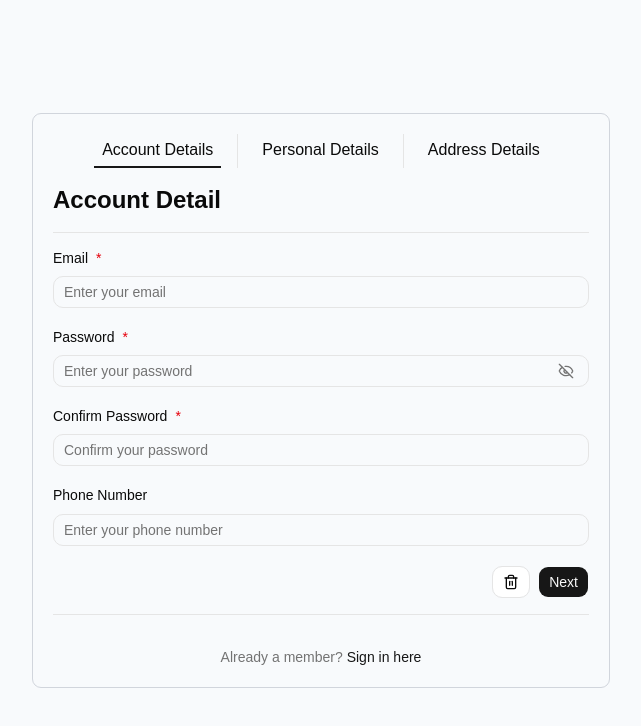
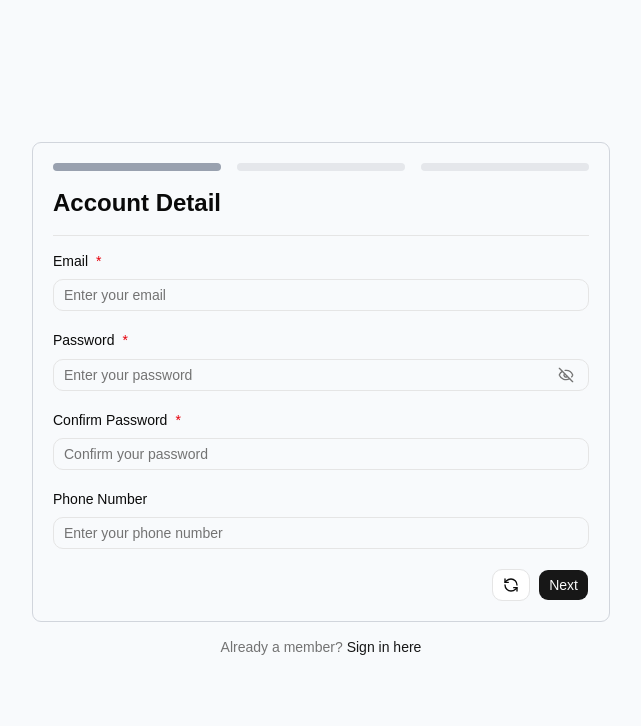
Before and after one commit to Himanshu-Sorathiya-Simform/LMS-07-SIGNIN-SIGNUP, a React (Vite) app: page /signup in a window 1280 px wide. Shown: the top 726 px of the page, without its empty margins (319-960 px from the left). Built offline with nearby package versions, Linux system fonts and the light colour scheme.

Commit message:
refactor styling of auth layout wrapper

```diff
--- /dev/null
+++ b/src/components/Stepper.tsx
@@ -0,0 +1,28 @@
+interface StepperProps {
+	currentStep: number;
+	maxStep: number;
+}
+
+function Stepper({ currentStep, maxStep }: StepperProps) {
+	return (
+		<div className="flex w-full gap-4">
+			{Array.from({ length: maxStep }).map((_, index) => {
+				const isActive = currentStep === index;
+				const isCompleted = currentStep > index;
+
+				return (
+					<div
+						key={index}
+						className={`h-2 w-full rounded-full transition-colors duration-200 ${
+							isActive ? "bg-gray-400"
+							: isCompleted ? "bg-primary"
+							: "bg-gray-200"
+						}`}
+					/>
+				);
+			})}
+		</div>
+	);
+}
+
+export default Stepper;
--- a/src/features/auth/SigninForm.tsx
+++ b/src/features/auth/SigninForm.tsx
@@ -1,12 +1,12 @@
 import { InputField } from "@/components/fields/InputField.tsx";
+import FormActions from "@/components/FormActions";
 import { Button } from "@/components/ui/button.tsx";
 import { FieldGroup } from "@/components/ui/field.tsx";
 import { Separator } from "@/components/ui/separator.tsx";
-import FormActions from "@/features/auth/components/FormActions";
 import { type SigninSchema, signinSchema } from "@/schemas/SigninSchema.ts";
 import { getInitialSigninDetails, getUsers } from "@/utils/sessionStorageUtils.ts";
 import { zodResolver } from "@hookform/resolvers/zod";
-import { Trash2 } from "lucide-react";
+import { RefreshCcw } from "lucide-react";
 import { useEffect } from "react";
 import { type SubmitHandler, useForm } from "react-hook-form";
 import { Link, useNavigate } from "react-router";
@@ -75,15 +75,13 @@ function SigninForm({ onLoginSuccess }: SigninFormProps) {
 	};
 
 	return (
-		<div className="flex flex-col gap-5">
+		<>
+			<div className="flex flex-col gap-4 rounded-md p-5 outline-1 outline-gray-300">
 				<h2 className="text-2xl font-bold">Signin</h2>
 
 				<Separator />
 
-			<form
-				onSubmit={handleSubmit(onSubmit)}
-				className="w-full"
-			>
+				<form onSubmit={handleSubmit(onSubmit)}>
 					<FieldGroup>
 						<InputField
 							id={"input-field-email"}
@@ -122,15 +120,14 @@ function SigninForm({ onLoginSuccess }: SigninFormProps) {
 								variant="outline"
 								onClick={handleReset}
 							>
-							<Trash2 />
+								<RefreshCcw />
 							</Button>
 						</FormActions>
 					</FieldGroup>
 				</form>
+			</div>
 
-			<Separator />
-
-			<p className="text-muted-foreground text-center text-sm">
+			<p className="text-muted-foreground mt-4 text-center text-sm">
 				New member?{" "}
 				<Link
 					to="/signup"
@@ -139,7 +136,7 @@ function SigninForm({ onLoginSuccess }: SigninFormProps) {
 					Sign up here
 				</Link>
 			</p>
-		</div>
+		</>
 	);
 }
 
--- a/src/features/auth/SignupForm.tsx
+++ b/src/features/auth/SignupForm.tsx
@@ -1,10 +1,10 @@
 import { Separator } from "@/components/ui/separator.tsx";
 import { useEffect, useState } from "react";
 import { Link } from "react-router";
+import Stepper from "../../components/Stepper.tsx";
 import AccountDetailsForm from "./components/AccountDetailsForm.tsx";
 import AddressDetailsForm from "./components/AddressDetailsForm.tsx";
 import PersonalDetailsForm from "./components/PersonalDetailsForm.tsx";
-import Stepper from "./components/Stepper.tsx";
 
 function SignupForm() {
 	const [currentStep, setCurrentStep] = useState(() => {
@@ -18,8 +18,12 @@ function SignupForm() {
 	}, [currentStep]);
 
 	return (
-		<div className="flex flex-col gap-4">
-			<Stepper currentStep={currentStep} />
+		<>
+			<div className="flex flex-col gap-4 rounded-md p-5 outline-1 outline-gray-300">
+				<Stepper
+					currentStep={currentStep}
+					maxStep={3}
+				/>
 
 				<h2 className="text-2xl font-bold">
 					{currentStep === 0 && "Account Detail"}
@@ -45,10 +49,8 @@ function SignupForm() {
 						previousStep={() => setCurrentStep((prev) => prev - 1)}
 					/>
 				)}
+			</div>
 
-			<Separator />
-
-			{currentStep === 0 && (
 			<p className="text-muted-foreground mt-4 text-center text-sm">
 				Already a member?{" "}
 				<Link
@@ -58,8 +60,7 @@ function SignupForm() {
 					Sign in here
 				</Link>
 			</p>
-			)}
-		</div>
+		</>
 	);
 }
 
--- a/src/features/auth/components/AccountDetailsForm.tsx
+++ b/src/features/auth/components/AccountDetailsForm.tsx
@@ -1,14 +1,14 @@
 import { InputField } from "@/components/fields/InputField.tsx";
+import FormActions from "@/components/FormActions";
 import { Button } from "@/components/ui/button.tsx";
 import { FieldGroup } from "@/components/ui/field.tsx";
-import FormActions from "@/features/auth/components/FormActions";
 import {
 	type AccountDetailsSchema,
 	accountDetailsSchema,
 } from "@/schemas/SignupSchema.ts";
 import { getInitialAccountDetails, getUsers } from "@/utils/sessionStorageUtils.ts";
 import { zodResolver } from "@hookform/resolvers/zod";
-import { Eye, EyeOff, Trash2 } from "lucide-react";
+import { Eye, EyeOff, RefreshCcw } from "lucide-react";
 import { useEffect, useState } from "react";
 import { type SubmitHandler, useForm } from "react-hook-form";
 
@@ -80,10 +80,7 @@ function AccountDetailsForm({ nextStep }: AccountDetailsFormProps) {
 	};
 
 	return (
-		<form
-			onSubmit={handleSubmit(onSubmit)}
-			className="w-full"
-		>
+		<form onSubmit={handleSubmit(onSubmit)}>
 			<FieldGroup>
 				<InputField
 					id={"input-field-email"}
@@ -146,7 +143,7 @@ function AccountDetailsForm({ nextStep }: AccountDetailsFormProps) {
 						variant="outline"
 						onClick={handleReset}
 					>
-						<Trash2 />
+						<RefreshCcw />
 					</Button>
 
 					<Button type="submit">Next</Button>
--- a/src/features/auth/components/AddressDetailsForm.tsx
+++ b/src/features/auth/components/AddressDetailsForm.tsx
@@ -1,7 +1,7 @@
 import { InputField } from "@/components/fields/InputField.tsx";
+import FormActions from "@/components/FormActions";
 import { Button } from "@/components/ui/button.tsx";
 import { FieldGroup } from "@/components/ui/field.tsx";
-import FormActions from "@/features/auth/components/FormActions";
 import {
 	type AccountDetailsSchema,
 	type AddressDetailsSchema,
@@ -10,7 +10,7 @@ import {
 } from "@/schemas/SignupSchema.ts";
 import { getInitialAddressDetails, setUsers } from "@/utils/sessionStorageUtils.ts";
 import { zodResolver } from "@hookform/resolvers/zod";
-import { Trash2 } from "lucide-react";
+import { RefreshCcw } from "lucide-react";
 import { useEffect } from "react";
 import { type SubmitHandler, useForm } from "react-hook-form";
 import { useNavigate } from "react-router";
@@ -84,10 +84,7 @@ function AddressDetailsForm({ previousStep }: AddressDetailsFormProps) {
 	};
 
 	return (
-		<form
-			onSubmit={handleSubmit(onSubmit)}
-			className="w-full"
-		>
+		<form onSubmit={handleSubmit(onSubmit)}>
 			<FieldGroup>
 				<FieldGroup className="grid grid-cols-2">
 					<InputField
@@ -175,7 +172,7 @@ function AddressDetailsForm({ previousStep }: AddressDetailsFormProps) {
 						className="ml-auto"
 						onClick={handleReset}
 					>
-						<Trash2 />
+						<RefreshCcw />
 					</Button>
 
 					<Button type="submit">Submit</Button>
--- a/src/features/auth/components/PersonalDetailsForm.tsx
+++ b/src/features/auth/components/PersonalDetailsForm.tsx
@@ -1,16 +1,16 @@
 import { DateField } from "@/components/fields/DateField.tsx";
 import { DropdownField } from "@/components/fields/DropdownField.tsx";
 import { InputField } from "@/components/fields/InputField.tsx";
+import FormActions from "@/components/FormActions";
 import { Button } from "@/components/ui/button.tsx";
 import { FieldGroup } from "@/components/ui/field.tsx";
-import FormActions from "@/features/auth/components/FormActions";
 import {
 	type PersonalDetailsSchema,
 	personalDetailsSchema,
 } from "@/schemas/SignupSchema.ts";
 import { getInitialPersonalDetails } from "@/utils/sessionStorageUtils.ts";
 import { zodResolver } from "@hookform/resolvers/zod";
-import { Trash2 } from "lucide-react";
+import { RefreshCcw } from "lucide-react";
 import { useEffect } from "react";
 import { type SubmitHandler, Controller, useForm } from "react-hook-form";
 
@@ -68,10 +68,7 @@ function PersonalDetailsForm({ nextStep, previousStep }: PersonalDetailsFormProp
 	};
 
 	return (
-		<form
-			onSubmit={handleSubmit(onSubmit)}
-			className="w-full"
-		>
+		<form onSubmit={handleSubmit(onSubmit)}>
 			<FieldGroup>
 				<FieldGroup className="grid min-w-sm grid-cols-2">
 					<InputField
@@ -152,7 +149,7 @@ function PersonalDetailsForm({ nextStep, previousStep }: PersonalDetailsFormProp
 						className="ml-auto"
 						onClick={handleReset}
 					>
-						<Trash2 />
+						<RefreshCcw />
 					</Button>
 
 					<Button type="submit">Next</Button>
--- a/src/features/auth/components/Stepper.tsx
+++ /dev/null
@@ -1,35 +0,0 @@
-import { Separator } from "@/components/ui/separator.tsx";
-
-interface StepperProps {
-	currentStep: number;
-}
-
-function Stepper({ currentStep }: StepperProps) {
-	return (
-		<div className="mx-auto flex gap-4">
-			<span
-				className={`px-2 py-1 ${currentStep >= 0 ? "border-b-primary border-b-2" : ""}`}
-			>
-				Account Details
-			</span>
-
-			<Separator orientation={"vertical"} />
-
-			<span
-				className={`px-2 py-1 ${currentStep >= 1 ? "border-b-primary border-b-2" : ""}`}
-			>
-				Personal Details
-			</span>
-
-			<Separator orientation={"vertical"} />
-
-			<span
-				className={`px-2 py-1 ${currentStep >= 2 ? "border-b-primary border-b-2" : ""}`}
-			>
-				Address Details
-			</span>
-		</div>
-	);
-}
-
-export default Stepper;
--- a/src/layouts/AuthLayout.tsx
+++ b/src/layouts/AuthLayout.tsx
@@ -2,7 +2,7 @@ import { Outlet } from "react-router";
 
 function AuthLayout() {
 	return (
-		<section className="w-full max-w-xl min-w-md rounded-md p-5 outline-1 outline-gray-300">
+		<section className="w-full max-w-xl min-w-md">
 			<Outlet />
 		</section>
 	);
```
Also changed, not shown: src/components/FormActions.tsx (renamed from src/features/auth/components/FormActions.tsx). Lines whose indentation alone changed are shown as unchanged.
